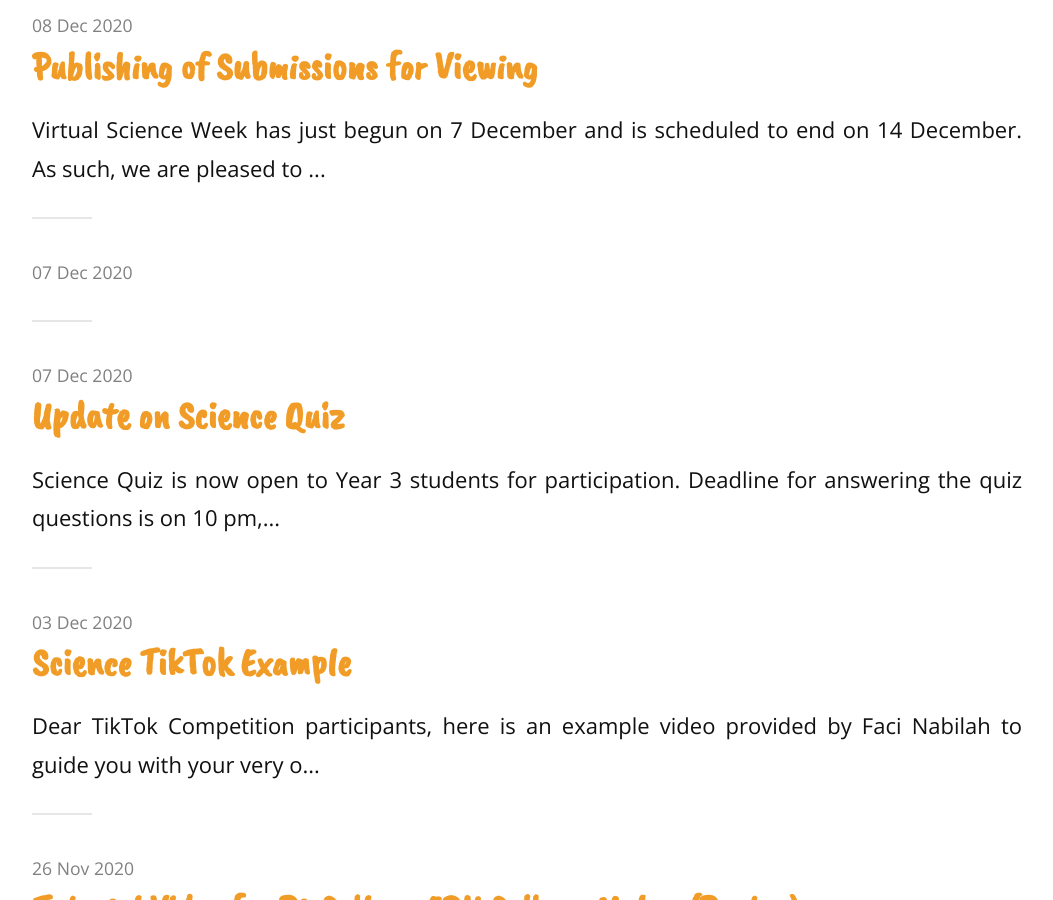
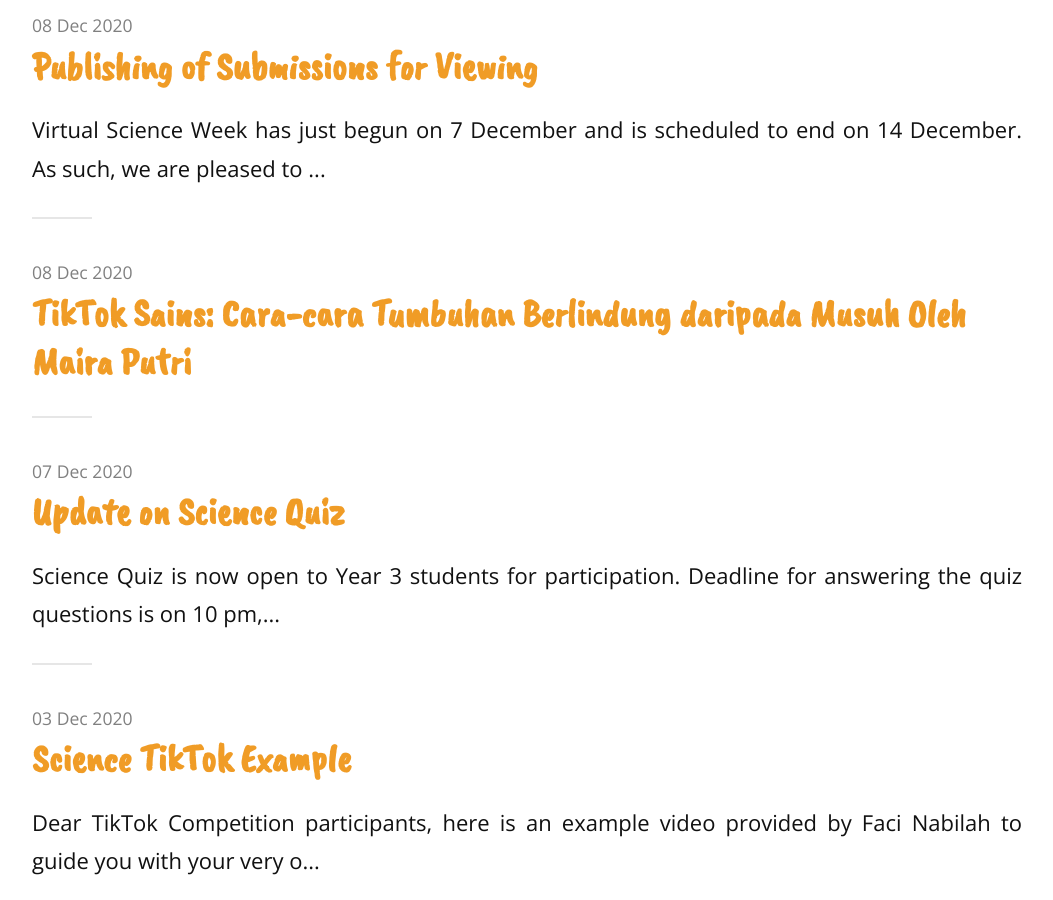
Before and after one commit to evangelistagrace/VSW2020, a Jekyll site: the page built from articles.md, in a window 1280 px wide and 900 px high, scrolled down 471 px. Shown: the whole window, without its empty margins (113-1166 px from the left). Built offline with Jekyll 4.4.1, drawn with Linux system fonts in a browser that asks for light colours; nearby versions of some CDN libraries.

Commit message:
Update 2020-12-08-Maira_tiktok.markdown

```diff
--- a/_posts/2020-12-08-Maira_tiktok.markdown
+++ b/_posts/2020-12-08-Maira_tiktok.markdown
@@ -1,6 +1,6 @@
 ---
 layout: post
-title: "TikTok Sains: "<i>Cara-cara Tumbuhan Berlindung daripada Musuh</i>" Oleh Maira Putri"
+title: "TikTok Sains: Cara-cara Tumbuhan Berlindung daripada Musuh Oleh Maira Putri"
 date: 2020-12-08
 ---
 
```
